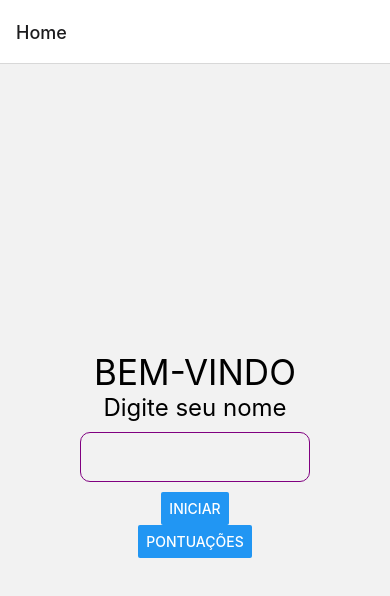
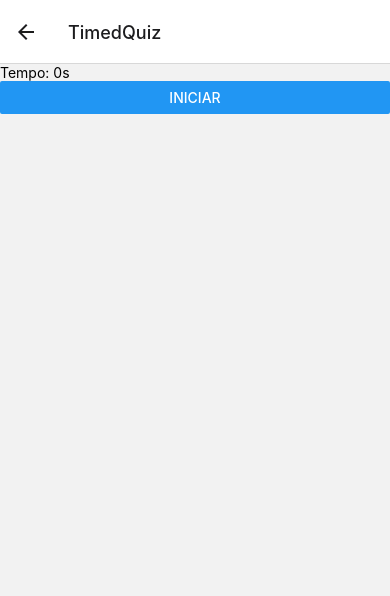
Before and after one commit to lucaszawadneak/flags-mobile, a React Native app: screen /TimedQuiz in a window 390 px wide. Shown: the top 596 px of the page. Built offline with nearby package versions, Linux system fonts and the light colour scheme.

Commit message:
timed quiz start

```diff
--- a/App.js
+++ b/App.js
@@ -6,6 +6,7 @@ import { SafeAreaProvider } from "react-native-safe-area-context";
 import QuizScreen from "./src/screens/QuizScreen";
 import AnswerScreen from "./src/screens/AnswerScreen";
 import ScoresScreen from "./src/screens/Scores";
+import TimedQuizScreen from "./src/screens/TimedQuizScreen";
 
 const Stack = createNativeStackNavigator();
 
@@ -18,6 +19,7 @@ function App() {
           <Stack.Screen name="Quiz" component={QuizScreen} />
           <Stack.Screen name="Answer" component={AnswerScreen} />
           <Stack.Screen name="Scores" component={ScoresScreen} />
+          <Stack.Screen name="TimedQuiz" component={TimedQuizScreen} />
         </Stack.Navigator>
       </NavigationContainer>
     </SafeAreaProvider>
--- a/src/screens/HomeScreen.js
+++ b/src/screens/HomeScreen.js
@@ -15,6 +15,10 @@ const HomeScreen = ({ navigation }) => {
         onChangeText={(newName) => setName(newName)}
       />
       <Button title="INICIAR" onPress={() => navigation.navigate("Quiz", {})} />
+      <Button
+        title="INICIAR COM TEMPO"
+        onPress={() => navigation.navigate("TimedQuiz")}
+      />
       <Button
         title="PONTUAÇÕES"
         onPress={() => navigation.navigate("Scores")}
--- /dev/null
+++ b/src/screens/TimedQuizScreen.js
@@ -0,0 +1,31 @@
+import { View, Text, Button } from "react-native";
+import React from "react";
+
+export default function TimedQuizScreen({ navigation }) {
+  const [time, setTime] = React.useState(0);
+  const [timeInterval, setTimeInterval] = React.useState(null);
+
+  const handleStart = () => {
+    const interval = setTimeInterval(
+      setInterval(() => {
+        setTime((t) => t + 1);
+      }, 1000)
+    );
+
+    setTimeInterval(interval);
+  };
+
+  React.useEffect(() => {
+    if (time === 30) {
+      clearInterval(timeInterval);
+      navigation.navigate("PlayerScore");
+    }
+  }, [time]);
+
+  return (
+    <View>
+      <Text>Tempo: {time}s</Text>
+      <Button onPress={handleStart} title="Iniciar"></Button>
+    </View>
+  );
+}
```
